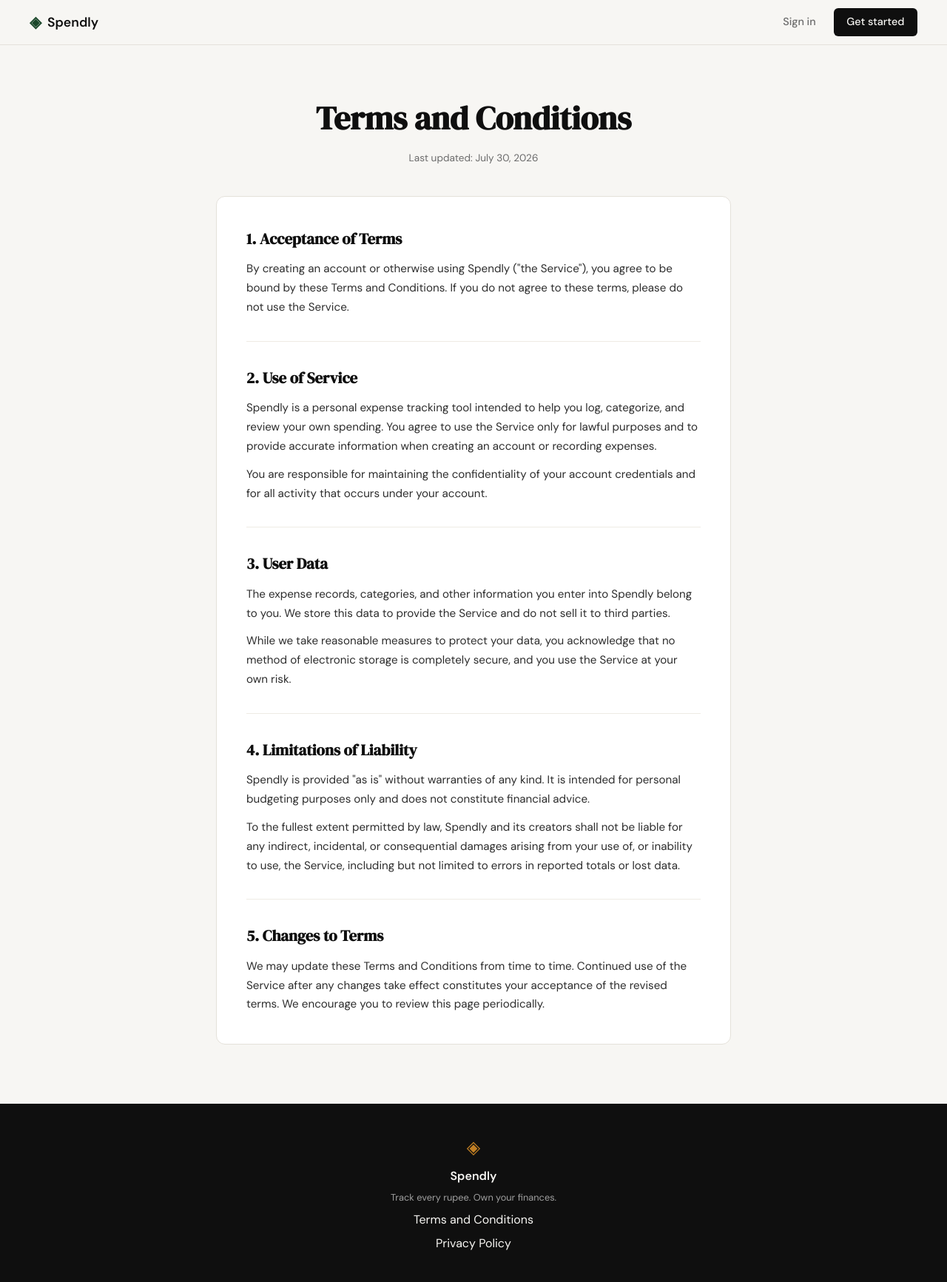
After one commit to manishaj-code/Spendly-mj, a Flask app: page /terms in a window 1280 px wide. The commit adds this page. Shown: the whole page at 74% size. Run offline with Flask 3, Linux system fonts and the light colour scheme.

Commit message:
landing: add terms and conditions page and route

```diff
--- a/app.py
+++ b/app.py
@@ -20,6 +20,11 @@ def register():
 @app.route("/login")
 def login():
     return render_template("login.html")
+
+
+@app.route("/terms")
+def terms():
+    return render_template("terms.html")
 
 
 # ------------------------------------------------------------------ #
--- a/static/css/style.css
+++ b/static/css/style.css
@@ -478,6 +478,61 @@ a { color: inherit; text-decoration: none; }
 .auth-switch a:hover { text-decoration: underline; }
 
 /* ------------------------------------------------------------------ */
+/* Legal pages                                                         */
+/* ------------------------------------------------------------------ */
+
+.legal-section {
+    padding: 4rem 2rem 5rem;
+    max-width: 760px;
+    margin: 0 auto;
+}
+
+.legal-header {
+    text-align: center;
+    margin-bottom: 2.5rem;
+}
+
+.legal-title {
+    font-family: var(--font-display);
+    font-size: clamp(2rem, 4vw, 2.75rem);
+    color: var(--ink);
+    margin-bottom: 0.5rem;
+}
+
+.legal-updated {
+    font-size: 0.85rem;
+    color: var(--ink-muted);
+}
+
+.legal-card {
+    background: var(--paper-card);
+    border: 1px solid var(--border);
+    border-radius: var(--radius-md);
+    padding: 2.5rem;
+}
+
+.legal-block + .legal-block {
+    margin-top: 2rem;
+    padding-top: 2rem;
+    border-top: 1px solid var(--border-soft);
+}
+
+.legal-block h2 {
+    font-family: var(--font-display);
+    font-size: 1.3rem;
+    color: var(--ink);
+    margin-bottom: 0.75rem;
+}
+
+.legal-block p {
+    font-size: 0.95rem;
+    color: var(--ink-soft);
+    line-height: 1.7;
+}
+
+.legal-block p + p { margin-top: 0.75rem; }
+
+/* ------------------------------------------------------------------ */
 /* Footer                                                              */
 /* ------------------------------------------------------------------ */
 
--- a/templates/base.html
+++ b/templates/base.html
@@ -34,7 +34,7 @@
             <span class="brand-icon">◈</span>
             <span class="footer-name">Spendly</span>
             <p class="footer-copy">Track every rupee. Own your finances.</p>
-            <a href="#">Terms and Conditions</a>
+            <a href="{{ url_for('terms') }}">Terms and Conditions</a>
             <a href="#">Privacy Policy</a>
         </div>
     </footer>
--- /dev/null
+++ b/templates/terms.html
@@ -0,0 +1,44 @@
+{% extends "base.html" %}
+
+{% block title %}Terms and Conditions — Spendly{% endblock %}
+
+{% block content %}
+
+<section class="legal-section">
+    <div class="legal-header">
+        <h1 class="legal-title">Terms and Conditions</h1>
+        <p class="legal-updated">Last updated: July 30, 2026</p>
+    </div>
+
+    <div class="legal-card">
+        <div class="legal-block">
+            <h2>1. Acceptance of Terms</h2>
+            <p>By creating an account or otherwise using Spendly ("the Service"), you agree to be bound by these Terms and Conditions. If you do not agree to these terms, please do not use the Service.</p>
+        </div>
+
+        <div class="legal-block">
+            <h2>2. Use of Service</h2>
+            <p>Spendly is a personal expense tracking tool intended to help you log, categorize, and review your own spending. You agree to use the Service only for lawful purposes and to provide accurate information when creating an account or recording expenses.</p>
+            <p>You are responsible for maintaining the confidentiality of your account credentials and for all activity that occurs under your account.</p>
+        </div>
+
+        <div class="legal-block">
+            <h2>3. User Data</h2>
+            <p>The expense records, categories, and other information you enter into Spendly belong to you. We store this data to provide the Service and do not sell it to third parties.</p>
+            <p>While we take reasonable measures to protect your data, you acknowledge that no method of electronic storage is completely secure, and you use the Service at your own risk.</p>
+        </div>
+
+        <div class="legal-block">
+            <h2>4. Limitations of Liability</h2>
+            <p>Spendly is provided "as is" without warranties of any kind. It is intended for personal budgeting purposes only and does not constitute financial advice.</p>
+            <p>To the fullest extent permitted by law, Spendly and its creators shall not be liable for any indirect, incidental, or consequential damages arising from your use of, or inability to use, the Service, including but not limited to errors in reported totals or lost data.</p>
+        </div>
+
+        <div class="legal-block">
+            <h2>5. Changes to Terms</h2>
+            <p>We may update these Terms and Conditions from time to time. Continued use of the Service after any changes take effect constitutes your acceptance of the revised terms. We encourage you to review this page periodically.</p>
+        </div>
+    </div>
+</section>
+
+{% endblock %}
```
Also changed, not shown: .claude/launch.json (added).
